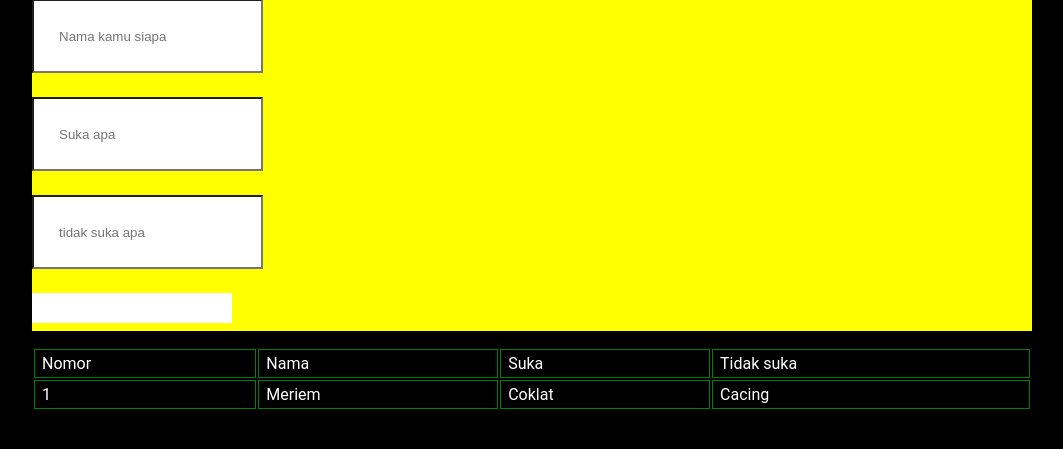
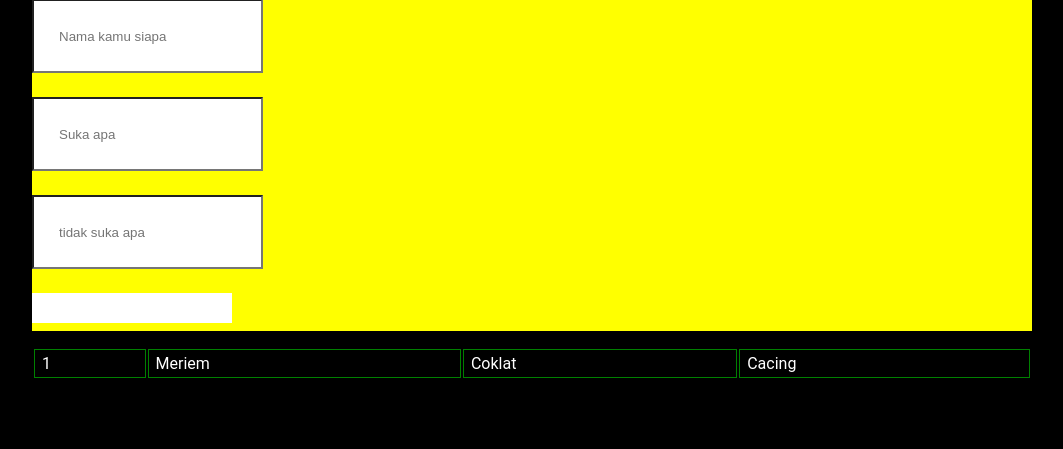
Before and after one commit to agustiansueb/lihat, a PHP site: page / in a window 1280 px wide. Shown: the part 45-494 px from the top of the page, without its empty margins (1-1064 px from the left). Run offline with PHP 8.4, Linux system fonts and the light colour scheme; data comes from the database, SQL or seed files in the repository.

Commit message:
Update index.php

```diff
--- a/index.php
+++ b/index.php
@@ -45,7 +45,6 @@ $stmt->execute(array(
  $stmt =$db->query("SELECT * FROM sukadantidak ORDER BY id DESC");
  while($row = $stmt->fetch()){
  echo'<table>';
- echo'<tr><td>Nomor</td><td>Nama</td><td>Suka</td><td>Tidak suka</td></tr>';
  echo'<tr>';
  echo'<td>'.$row['id'].'</td>';
  echo'<td>'.$row['postTitle'].'</td>';
```
